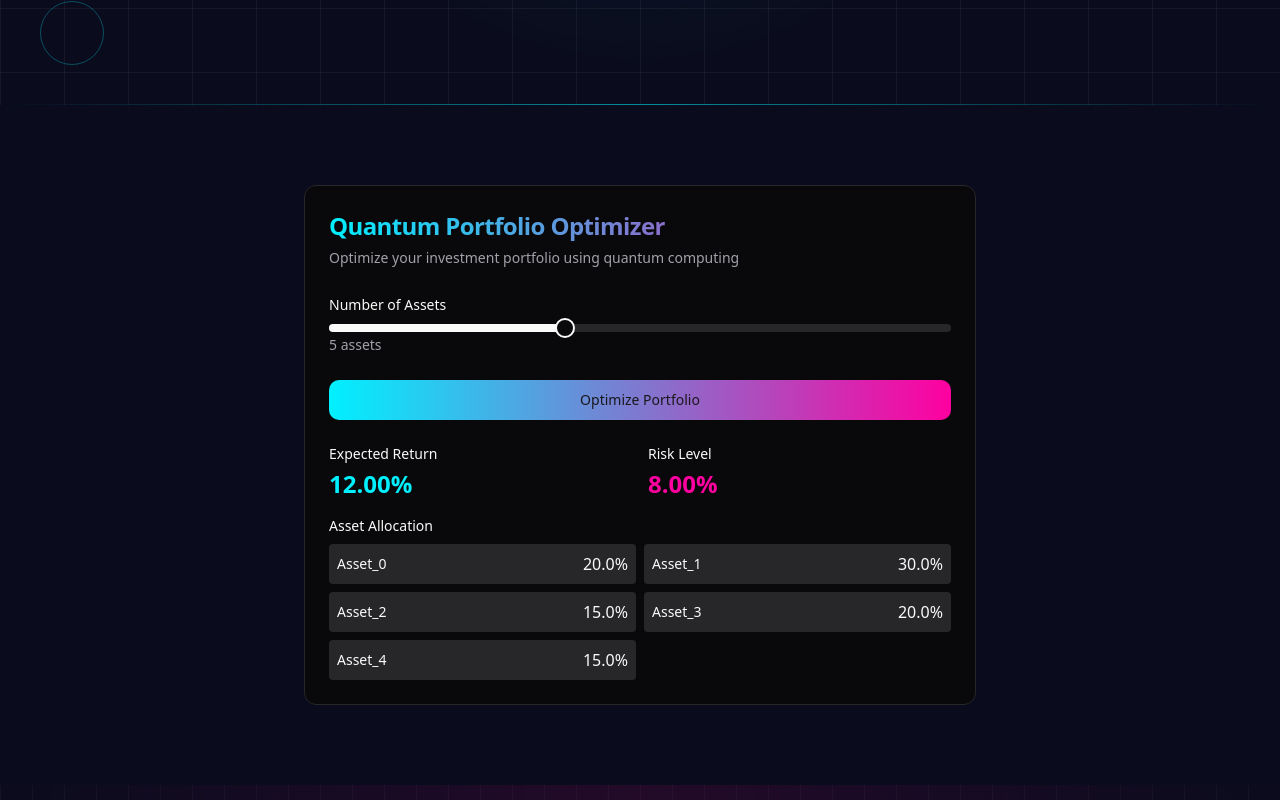
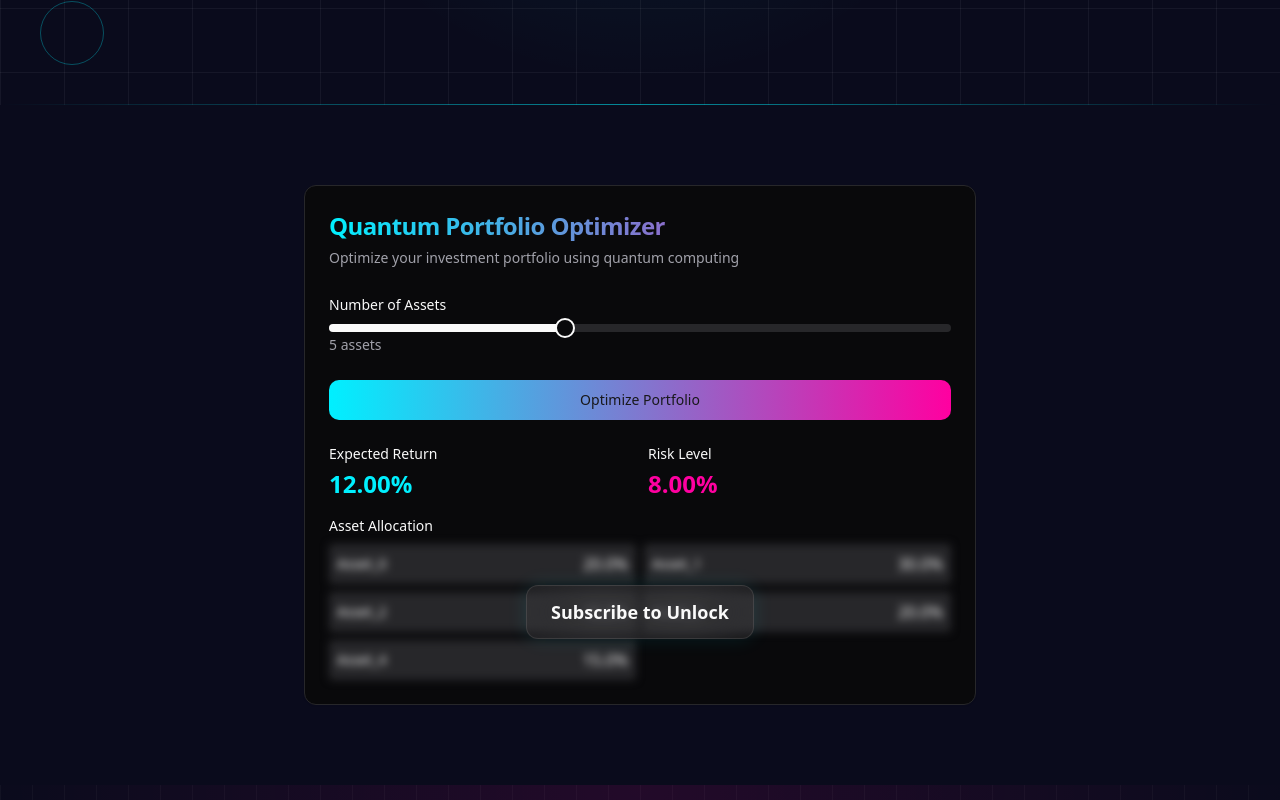
Before and after one commit to ActivateLLC/qstate-harmony-hub, a React (Vite) app: page / in a window 1280 px wide. Both pictures are taken after a click on the button "Optimize Portfolio". Shown: the part 695-1495 px from the top of the page. Built offline with nearby package versions, Linux system fonts and the light colour scheme.

Commit message:
Add "Subscribe to Unlock" Component
Created a new component that displays a hazy overlay with the message "Subscribe to unlock" in front of the ticker symbols. This enhancement aims to encourage user subscription.
[skip gpt_engineer]

```diff
--- a/src/components/PortfolioOptimizer.tsx
+++ b/src/components/PortfolioOptimizer.tsx
@@ -83,7 +83,8 @@ const PortfolioOptimizer = () => {
 
             <div className="space-y-2">
               <h4 className="text-sm font-medium">Asset Allocation</h4>
-              <div className="grid grid-cols-2 gap-2">
+              <div className="relative">
+                <div className="grid grid-cols-2 gap-2 blur-sm">
                   {Object.entries(data.allocation!).map(([asset, weight]) => (
                     <div
                       key={asset}
@@ -96,6 +97,12 @@ const PortfolioOptimizer = () => {
                     </div>
                   ))}
                 </div>
+                <div className="absolute inset-0 flex items-center justify-center">
+                  <div className="glass-card px-6 py-3 text-lg font-semibold text-center bg-opacity-90 backdrop-blur-md">
+                    Subscribe to Unlock
+                  </div>
+                </div>
+              </div>
             </div>
           </div>
         )}
```
Lines whose indentation alone changed are shown as unchanged.
